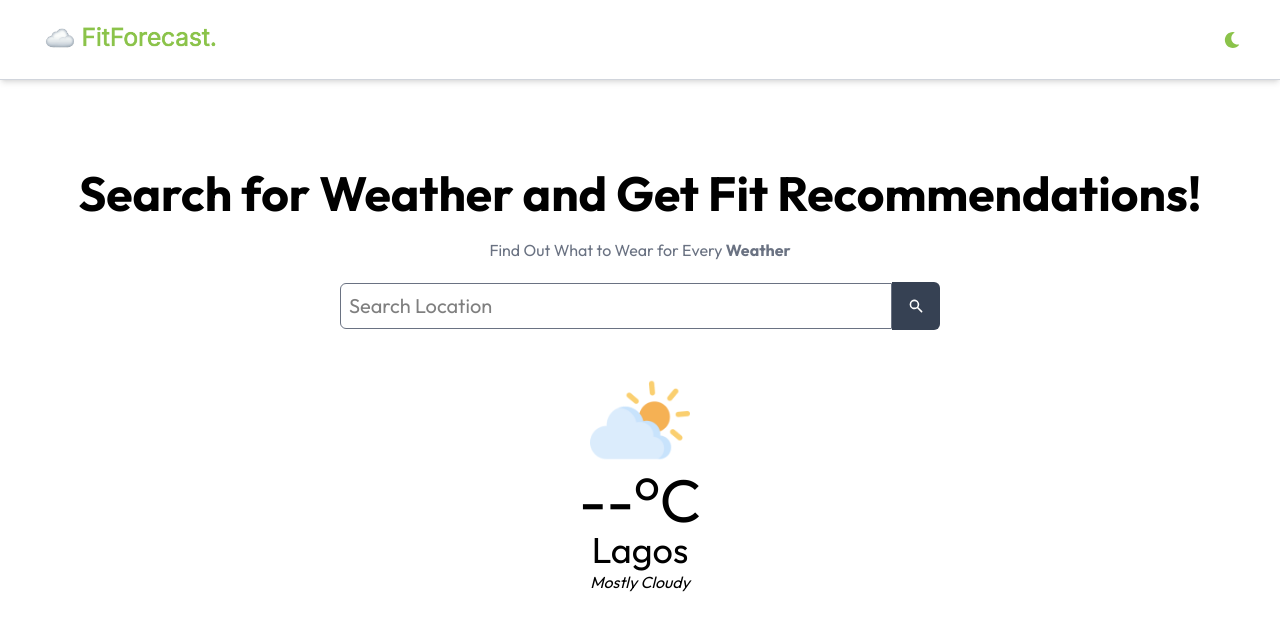
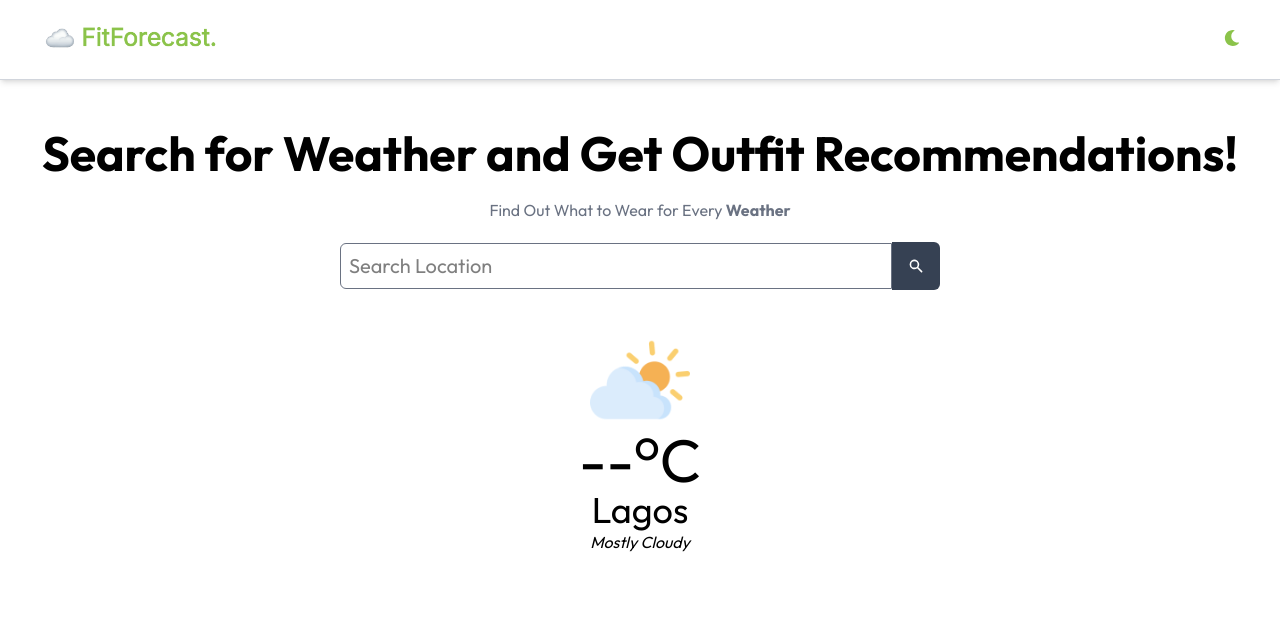
Before and after one commit to IdyegeNathaniel/fitforecast, a Next.js app: page /forecast in a window 1280 px wide. Shown: the top 630 px of the page. Built offline with nearby package versions, Linux system fonts and the light colour scheme; no server answers; what tailwind-scrollbar-utilities would draw is missing.

Commit message:
Added: Dark theme

```diff
--- a/package.json
+++ b/package.json
@@ -24,6 +24,7 @@
     "@types/react-dom": "^19",
     "eslint": "^9",
     "eslint-config-next": "15.3.2",
+    "next-themes": "^0.4.6",
     "tailwind-scrollbar-utilities": "^0.3.0",
     "tailwindcss": "^4",
     "typescript": "^5"
--- a/src/app/forecast/page.tsx
+++ b/src/app/forecast/page.tsx
@@ -43,13 +43,13 @@ export default function Forecast() {
       const res = await fetch(api_url);
 
       if (!res.ok) {
-        if(res.status === 404 ){
+        if (res.status === 404) {
           setError("Enter a valid Location");
-        }else {
-            setError("Please Try Again...")
+        } else {
+          setError("Please Try Again...");
         }
 
-        return
+        return;
       }
 
       const data = await res.json();
@@ -63,7 +63,6 @@ export default function Forecast() {
         description: data.weather[0].description,
         icon: weatherIcon,
       });
-
     } catch (error) {
       console.error(error);
     } finally {
@@ -86,10 +85,10 @@ export default function Forecast() {
   };
 
   return (
-    <section className="w-full py-20 ">
+    <section className="w-full py-10 ">
       <div className="flex flex-col items-center justify-center mx-10 font-inter">
-        <h1 className=" font-bold text-center text-base md:text-5xl leading-snug mb-3">
-          Search for Weather and Get Fit Recommendations!
+        <h1 className=" font-bold text-center text-2xl md:text-5xl leading-snug mb-3">
+          Search for Weather and Get Outfit Recommendations!
         </h1>
         <p className="text-gray-500 text-sm md:text-base">
           Find Out What to Wear for Every <strong>Weather</strong>
@@ -112,7 +111,7 @@ export default function Forecast() {
             type="submit"
             variant="secondary"
             size="md"
-            className="md:p-4 outline:none"
+            className="p-2 md:p-4 outline:none"
             disabled={loading}
           >
             <HiSearch className="font-extrabold" />
@@ -141,7 +140,6 @@ export default function Forecast() {
   );
 }
 
-
 interface WeatherState {
   temp: string;
   location: string;
@@ -149,33 +147,33 @@ interface WeatherState {
   icon: any;
 }
 
-const getWeatherIcon = ( iconCode: string ) => {
+const getWeatherIcon = (iconCode: string) => {
   const iconMap: { [key: string]: any } = {
     // Clear sky
-        '01d': Clear,
-        '01n': Clear,
+    "01d": Clear,
+    "01n": Clear,
 
     // Few clouds
-        '02d': Cloud,
-        '02n': Cloud,
+    "02d": Cloud,
+    "02n": Cloud,
 
     // Scattered clouds / broken clouds
-        '03d': Cloud,
-        '03n': Cloud,
-        '04d': Cloud,
-        '04n': Cloud,
+    "03d": Cloud,
+    "03n": Cloud,
+    "04d": Cloud,
+    "04n": Cloud,
 
     // Shower rain / rain
-        '09d': Rain,
-        '09n': Rain,
-        '10d': Rain,
-        '10n': Rain,
+    "09d": Rain,
+    "09n": Rain,
+    "10d": Rain,
+    "10n": Rain,
 
     // Snow
-        '13d': Snow,
-        '13n': Snow,
+    "13d": Snow,
+    "13n": Snow,
   };
 
   // Return the mapped icon or fallback to Cloud
   return iconMap[iconCode] || Cloud;
-}
+};
--- a/src/app/globals.css
+++ b/src/app/globals.css
@@ -13,6 +13,6 @@
 
 @layer base {
   input{
-    @apply w-full text-sm md:text-xl p-2 border border-gray-500 rounded-l-md outline-none;
+    @apply w-full text-base md:text-xl p-2 border border-gray-500 rounded-l-md outline-none;
   }
 }
--- a/src/app/layout.tsx
+++ b/src/app/layout.tsx
@@ -2,15 +2,16 @@ import type { Metadata } from "next";
 import { Inter, Outfit } from "next/font/google";
 import "./globals.css";
 import Header from "@/components/Header";
+import { ThemeProvider } from "@/components/theme-provider";
 
 const inter = Inter({
   subsets: ["latin"],
-  weight: ["400","500","600","700","800"]
+  weight: ["400", "500", "600", "700", "800"],
 });
 
 const outfit = Outfit({
   subsets: ["latin"],
-  weight: ["400", "500", "600", "700", "800"]
+  weight: ["400", "500", "600", "700", "800"],
 });
 
 export const metadata: Metadata = {
@@ -28,8 +29,15 @@ export default function RootLayout({
       <body
         className={`${inter.className} ${outfit.className} antialiased overflow-x-hidden dark scrollbar-thin scrollbar-track-nature-green scrollbar-thumb-nature-green`}
       >
-        <Header />
-        {children}
+        <ThemeProvider
+          attribute="class"
+          defaultTheme="system"
+          enableSystem
+          disableTransitionOnChange
+        >
+            <Header />
+            {children}
+           </ThemeProvider>
       </body>
     </html>
   );
--- a/src/components/Header.tsx
+++ b/src/components/Header.tsx
@@ -2,23 +2,34 @@
 
 import Image from "next/image"
 import Logo from "@/assets/FitForecast.png"
-import { useState } from "react"
+import { useState, useEffect } from "react"
 import { FaMoon, FaSun } from "react-icons/fa"
+import { useTheme } from "next-themes"
 
 const Header: React.FC = () => {
 
-  const [dark, setDark] = useState(false)
+  const {theme, setTheme} = useTheme()
+  const [mounted, setMounted] = useState<boolean>(false);
+
+  useEffect(() => {
+    setMounted(true)
+  }, [])
+
 
   return (
     <header className="w-full flex items-center justify-between h-20 border-b border-gray-300 shadow-md">
       <nav className="mx-10">
         <Image src={Logo} className="w-25 md:w-auto h-15" alt="LOGO" />
       </nav>
-      <button className="mx-10 cursor-pointer" onClick={() => setDark( prev => !prev )}>
-        {
-          dark ? <FaSun className="text-nature-green" /> : <FaMoon className="text-nature-green" />
-        }
-      </button>
+
+      <div className="mx-10">
+        { mounted &&
+        <button className="cursor-pointer" onClick={() => setTheme(theme === 'dark' ? 'light' : 'dark')}>
+          {
+            theme === 'dark' ? <FaSun className="text-nature-green" /> : <FaMoon className="text-nature-green" />
+          }
+        </button>}
+      </div>
 
 
     </header>
--- /dev/null
+++ b/src/components/theme-provider.tsx
@@ -0,0 +1,10 @@
+'use client'
+
+import { ThemeProvider as NextThemesProvider } from 'next-themes'
+import { ComponentProps } from 'react'
+
+type ThemeProviderProps = ComponentProps<typeof NextThemesProvider>
+
+export function ThemeProvider({ children, ...props }: ThemeProviderProps) {
+    return <NextThemesProvider {...props}>{children}</NextThemesProvider>
+}
```
Also changed, not shown: 1 other file (tests, documents, lock files or other folders). Lines whose indentation alone changed are shown as unchanged.
